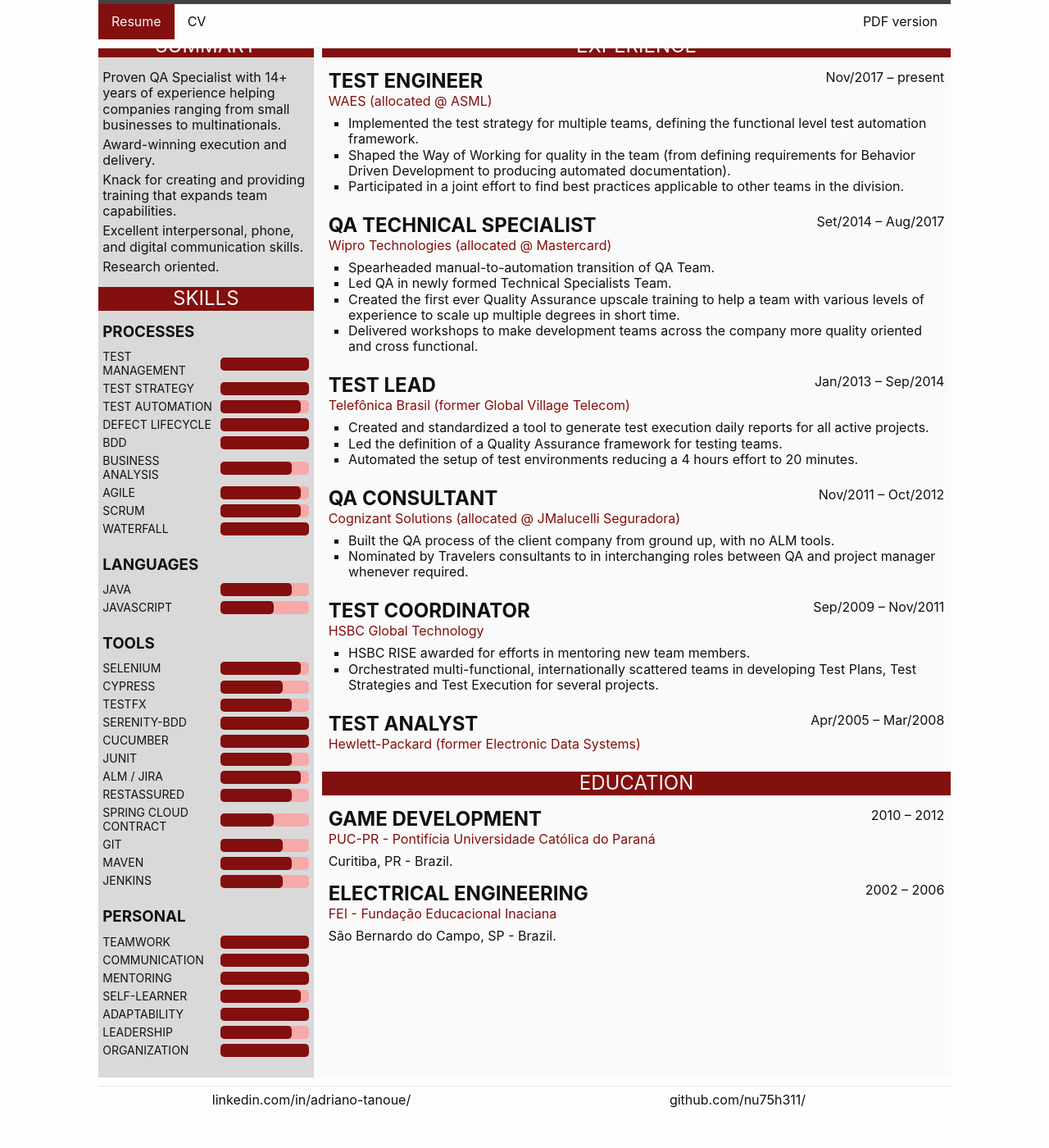
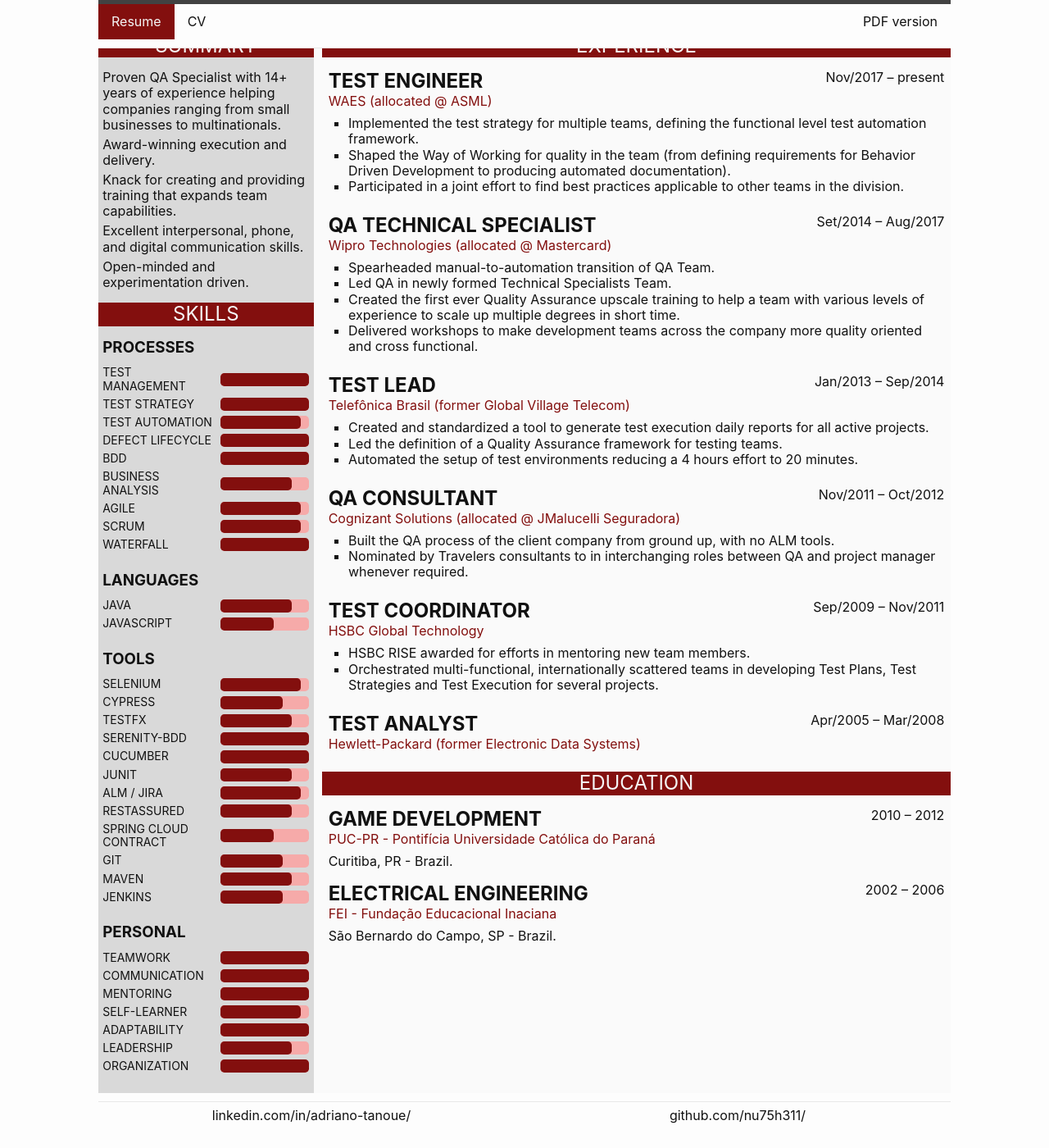
Before and after one commit to nu75h311/nu75h311.github.io, a Jekyll site: the page built from index.md, in a window 1280 px wide and 1400 px high, scrolled down 177 px. Shown: the whole window at 82% size. Built offline with Jekyll 4.4.1, drawn with Linux system fonts in a browser that asks for light colours.

Commit message:
updated pdfs

```diff
--- a/_data/general.json
+++ b/_data/general.json
@@ -24,6 +24,6 @@
         "Award-winning execution and delivery.",
         "Knack for creating and providing training that expands team capabilities.",
         "Excellent interpersonal, phone, and digital communication skills.",
-        "Research oriented."
+        "Open-minded and experimentation driven."
     ]
 }
--- a/_includes/cv-knowledge.html
+++ b/_includes/cv-knowledge.html
@@ -1,6 +1,6 @@
 {% assign skills = site.data.skills %}
 
-<div>
+<div class="knowledge-experience-section">
     <h3 class="section-title">KNOWLEDGE and EXPERIENCE</h3>
     <table class="r-50-50-columns-table">
         <tr>
--- a/_sass/_layout.scss
+++ b/_sass/_layout.scss
@@ -10,7 +10,8 @@
     page-break-inside: avoid;
   }
 
-  .projects-section {
+  .projects-section,
+  .knowledge-experience-section {
     page-break-before: always;
   }
 }
```
Also changed, not shown: 2 other files.
